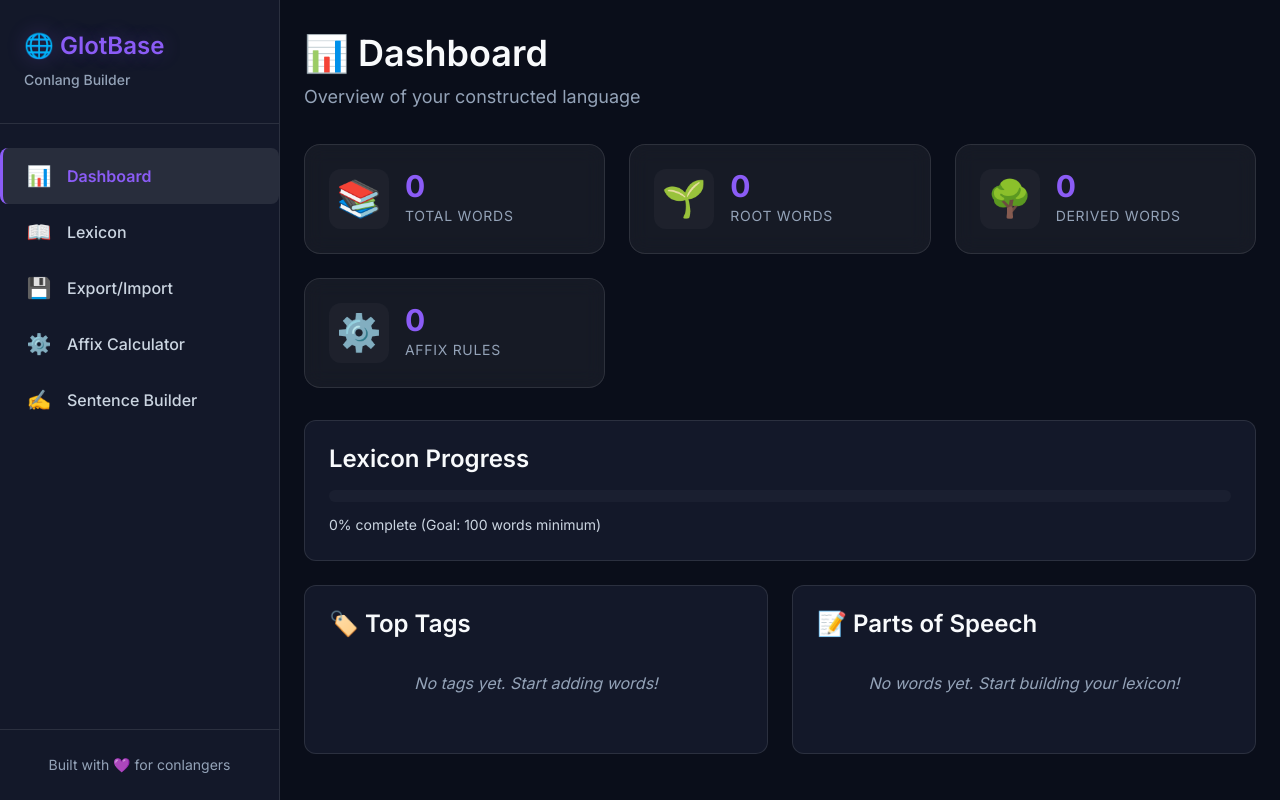
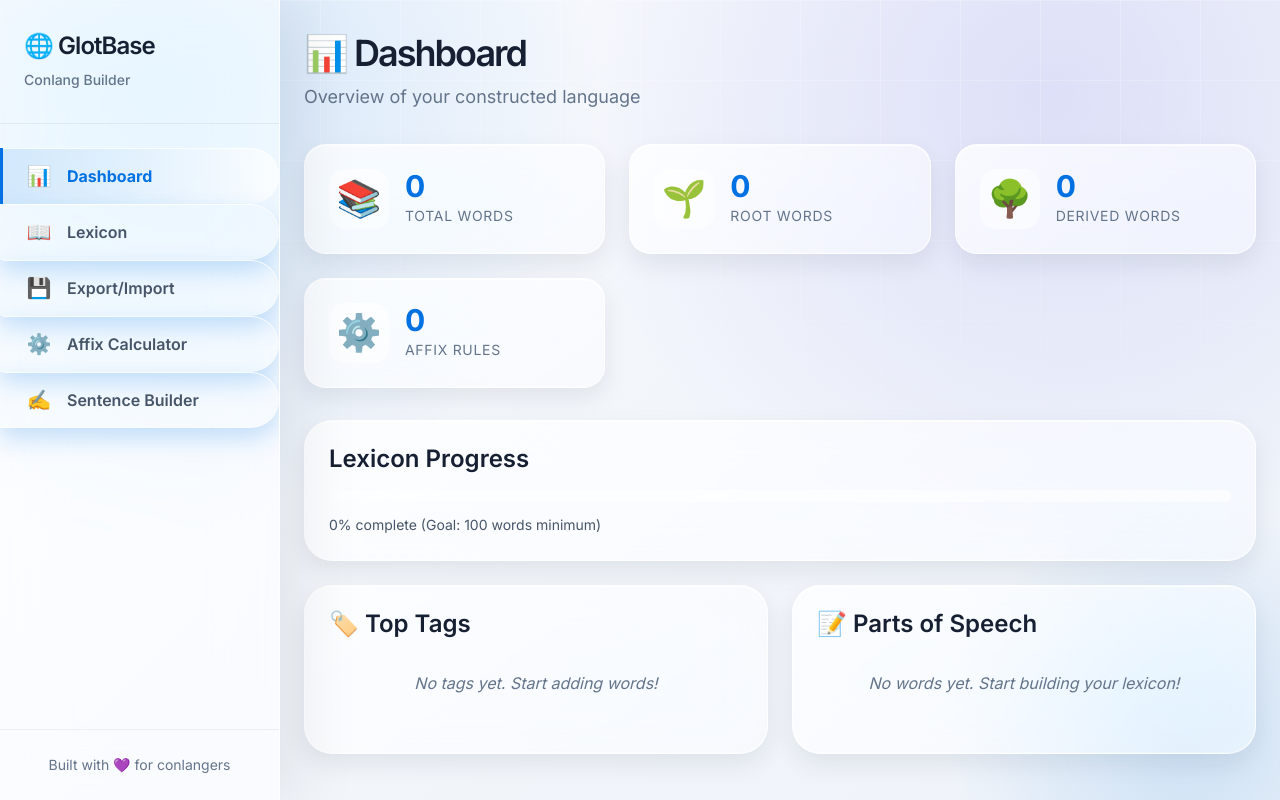
Before and after one commit to thvtzy/Glotbase, a React (Vite) app: page / in a window 1280 px wide. Built offline with nearby package versions, Linux system fonts and the light colour scheme; the HTML template or start-up script is replaced by a standard one; a web font is replaced by a local one.

Commit message:
Refresh UI with liquid glass styling

```diff
--- a/src/App.css
+++ b/src/App.css
@@ -1,12 +1,26 @@
 .app {
     display: flex;
     min-height: 100vh;
+    position: relative;
+}
+
+.app::after {
+    content: '';
+    position: fixed;
+    right: -10rem;
+    bottom: -12rem;
+    width: 32rem;
+    height: 32rem;
+    background: radial-gradient(circle, rgba(0, 113, 227, 0.14), transparent 65%);
+    pointer-events: none;
 }
 
 .sidebar {
     width: 280px;
-    background: var(--color-bg-secondary);
-    border-right: 1px solid var(--color-border);
+    background: rgba(255, 255, 255, 0.58);
+    border-right: 1px solid rgba(255, 255, 255, 0.7);
+    box-shadow: 20px 0 60px rgba(15, 23, 42, 0.08);
+    backdrop-filter: blur(30px) saturate(180%);
     display: flex;
     flex-direction: column;
     position: fixed;
@@ -18,14 +32,18 @@
 
 .logo {
     padding: var(--space-8) var(--space-6);
-    border-bottom: 1px solid var(--color-border);
+    border-bottom: 1px solid rgba(15, 23, 42, 0.06);
 }
 
 .logo h2 {
     font-size: var(--text-2xl);
     margin: 0;
+    color: var(--color-text-primary);
+    letter-spacing: -0.04em;
+}
+
+.logo h2::first-letter {
     color: var(--color-accent-primary);
-    text-shadow: 0 0 20px rgba(139, 92, 246, 0.3);
 }
 
 .tagline {
@@ -50,6 +68,7 @@
     background: transparent;
     border: none;
     border-left: 3px solid transparent;
+    border-radius: 0 var(--radius-full) var(--radius-full) 0;
     color: var(--color-text-secondary);
     font-size: var(--text-base);
     text-align: left;
@@ -58,18 +77,19 @@
 }
 
 .nav-item:hover {
-    background: var(--color-surface-hover);
+    background: rgba(255, 255, 255, 0.68);
     color: var(--color-text-primary);
-    border-left-color: var(--color-accent-primary);
+    border-left-color: rgba(0, 113, 227, 0.45);
     transform: none;
-    box-shadow: none;
+    box-shadow: inset 0 1px 0 rgba(255, 255, 255, 0.7);
 }
 
 .nav-item.active {
-    background: var(--color-surface-active);
+    background: linear-gradient(90deg, rgba(0, 113, 227, 0.12), rgba(255, 255, 255, 0.72));
     color: var(--color-accent-primary);
     border-left-color: var(--color-accent-primary);
-    font-weight: 600;
+    font-weight: 700;
+    box-shadow: inset 0 1px 0 rgba(255, 255, 255, 0.78);
 }
 
 .nav-icon {
@@ -82,7 +102,7 @@
 
 .sidebar-footer {
     padding: var(--space-6);
-    border-top: 1px solid var(--color-border);
+    border-top: 1px solid rgba(15, 23, 42, 0.06);
     text-align: center;
 }
 
@@ -95,7 +115,9 @@
 .main-content {
     flex: 1;
     margin-left: 280px;
-    background: var(--color-bg-primary);
+    background: transparent;
+    position: relative;
+    z-index: 1;
 }
 
 .coming-soon {
@@ -135,7 +157,7 @@
         width: 100%;
         position: static;
         border-right: none;
-        border-bottom: 1px solid var(--color-border);
+        border-bottom: 1px solid rgba(15, 23, 42, 0.08);
     }
 
     .main-content {
@@ -154,6 +176,7 @@
         padding: var(--space-4);
         border-left: none;
         border-bottom: 3px solid transparent;
+        border-radius: var(--radius-xl);
         text-align: center;
         font-size: var(--text-xs);
         min-width: 80px;
--- a/src/context/AffixContext.tsx
+++ b/src/context/AffixContext.tsx
@@ -1,4 +1,4 @@
-import React, { createContext, useContext, useState, useEffect, ReactNode } from 'react';
+import { createContext, useContext, useState, useEffect, type ReactNode } from 'react';
 import { AffixRule } from '../types/schema';
 import { Storage, STORAGE_KEYS } from '../utils/storage';
 
@@ -24,7 +24,7 @@ export function AffixProvider({ children }: { children: ReactNode }) {
     const addRule = (ruleData: Omit<AffixRule, 'id'>) => {
         const newRule: AffixRule = {
             ...ruleData,
-            id: `affix-${Date.now()}-${Math.random().toString(36).substr(2, 9)}`,
+            id: `affix-${Date.now()}-${Math.random().toString(36).slice(2, 11)}`,
         };
         setRules(prev => [...prev, newRule]);
     };
--- a/src/context/LexiconContext.tsx
+++ b/src/context/LexiconContext.tsx
@@ -1,4 +1,4 @@
-import React, { createContext, useContext, useState, useEffect, ReactNode } from 'react';
+import { createContext, useContext, useState, useEffect, type ReactNode } from 'react';
 import { WordEntry } from '../types/schema';
 import { Storage, STORAGE_KEYS } from '../utils/storage';
 
@@ -30,7 +30,7 @@ export function LexiconProvider({ children }: { children: ReactNode }) {
     const addWord = (wordData: Omit<WordEntry, 'id' | 'createdAt' | 'updatedAt'>) => {
         const newWord: WordEntry = {
             ...wordData,
-            id: `word-${Date.now()}-${Math.random().toString(36).substr(2, 9)}`,
+            id: `word-${Date.now()}-${Math.random().toString(36).slice(2, 11)}`,
             createdAt: new Date(),
             updatedAt: new Date(),
         };
--- a/src/index.css
+++ b/src/index.css
@@ -1,37 +1,37 @@
 :root {
-  /* Color Palette - Premium Dark Theme */
-  --color-bg-primary: #0a0e1a;
-  --color-bg-secondary: #131829;
-  --color-bg-tertiary: #1a2035;
-  --color-bg-elevated: #1f2740;
+  /* Color Palette - Apple-inspired Liquid Glass */
+  --color-bg-primary: #f5f7fb;
+  --color-bg-secondary: rgba(255, 255, 255, 0.68);
+  --color-bg-tertiary: rgba(255, 255, 255, 0.82);
+  --color-bg-elevated: rgba(255, 255, 255, 0.92);
 
-  --color-surface: rgba(255, 255, 255, 0.03);
-  --color-surface-hover: rgba(255, 255, 255, 0.06);
-  --color-surface-active: rgba(255, 255, 255, 0.09);
+  --color-surface: rgba(255, 255, 255, 0.52);
+  --color-surface-hover: rgba(255, 255, 255, 0.72);
+  --color-surface-active: rgba(255, 255, 255, 0.9);
 
-  --color-border: rgba(255, 255, 255, 0.1);
-  --color-border-focus: rgba(139, 92, 246, 0.5);
+  --color-border: rgba(15, 23, 42, 0.08);
+  --color-border-focus: rgba(0, 113, 227, 0.42);
 
   /* Accent Colors */
-  --color-accent-primary: #8b5cf6;
-  --color-accent-primary-hover: #7c3aed;
-  --color-accent-secondary: #06b6d4;
-  --color-accent-tertiary: #ec4899;
+  --color-accent-primary: #0071e3;
+  --color-accent-primary-hover: #005bb5;
+  --color-accent-secondary: #5e5ce6;
+  --color-accent-tertiary: #ff375f;
 
   /* Text Colors */
-  --color-text-primary: #f8fafc;
-  --color-text-secondary: #cbd5e1;
-  --color-text-tertiary: #94a3b8;
-  --color-text-muted: #64748b;
+  --color-text-primary: #172033;
+  --color-text-secondary: #475569;
+  --color-text-tertiary: #64748b;
+  --color-text-muted: #94a3b8;
 
   /* Semantic Colors */
-  --color-success: #10b981;
-  --color-warning: #f59e0b;
-  --color-error: #ef4444;
-  --color-info: #3b82f6;
+  --color-success: #16a34a;
+  --color-warning: #d97706;
+  --color-error: #dc2626;
+  --color-info: #0071e3;
 
   /* Typography */
-  --font-sans: 'Inter', -apple-system, BlinkMacSystemFont, 'Segoe UI', sans-serif;
+  --font-sans: 'Inter', -apple-system, BlinkMacSystemFont, 'SF Pro Display', 'Segoe UI', sans-serif;
   --font-arabic: 'Scheherazade New', 'Traditional Arabic', 'Arabic Typesetting', serif;
 
   /* Font Sizes */
@@ -57,19 +57,20 @@
   --space-16: 4rem;
 
   /* Border Radius */
-  --radius-sm: 0.375rem;
-  --radius-md: 0.5rem;
-  --radius-lg: 0.75rem;
-  --radius-xl: 1rem;
-  --radius-2xl: 1.5rem;
+  --radius-sm: 0.5rem;
+  --radius-md: 0.75rem;
+  --radius-lg: 1rem;
+  --radius-xl: 1.35rem;
+  --radius-2xl: 1.75rem;
   --radius-full: 9999px;
 
   /* Shadows */
-  --shadow-sm: 0 1px 2px 0 rgba(0, 0, 0, 0.05);
-  --shadow-md: 0 4px 6px -1px rgba(0, 0, 0, 0.1);
-  --shadow-lg: 0 10px 15px -3px rgba(0, 0, 0, 0.1);
-  --shadow-xl: 0 20px 25px -5px rgba(0, 0, 0, 0.1);
-  --shadow-glow: 0 0 20px rgba(139, 92, 246, 0.3);
+  --shadow-sm: 0 1px 2px rgba(15, 23, 42, 0.04);
+  --shadow-md: 0 10px 24px rgba(15, 23, 42, 0.08);
+  --shadow-lg: 0 18px 40px rgba(15, 23, 42, 0.1);
+  --shadow-xl: 0 28px 70px rgba(15, 23, 42, 0.13);
+  --shadow-glow: 0 24px 80px rgba(0, 113, 227, 0.18);
+  --glass-highlight: inset 0 1px 0 rgba(255, 255, 255, 0.82), inset 0 -1px 0 rgba(255, 255, 255, 0.24);
 
   /* Transitions */
   --transition-fast: 150ms ease-in-out;
@@ -100,10 +101,26 @@ html {
 
 body {
   font-family: var(--font-sans);
-  background: var(--color-bg-primary);
+  background:
+    radial-gradient(circle at 12% 10%, rgba(0, 113, 227, 0.16), transparent 28rem),
+    radial-gradient(circle at 82% 12%, rgba(94, 92, 230, 0.14), transparent 30rem),
+    linear-gradient(135deg, #fbfdff 0%, #f3f6fb 42%, #eef3f9 100%);
   color: var(--color-text-primary);
   line-height: 1.6;
   min-height: 100vh;
+  overflow-x: hidden;
+}
+
+body::before {
+  content: '';
+  position: fixed;
+  inset: 0;
+  pointer-events: none;
+  background-image:
+    linear-gradient(rgba(255, 255, 255, 0.55) 1px, transparent 1px),
+    linear-gradient(90deg, rgba(255, 255, 255, 0.55) 1px, transparent 1px);
+  background-size: 80px 80px;
+  mask-image: linear-gradient(to bottom, rgba(0, 0, 0, 0.45), transparent 70%);
 }
 
 /* RTL Support for Jawi Script */
@@ -131,8 +148,9 @@ h6 {
 }
 
 h1 {
-  font-size: var(--text-4xl);
+  font-size: clamp(2.25rem, 5vw, 4.5rem);
   margin-bottom: var(--space-6);
+  letter-spacing: -0.055em;
 }
 
 h2 {
@@ -179,20 +197,21 @@ a:hover {
 button {
   font-family: inherit;
   font-size: var(--text-base);
-  font-weight: 500;
-  border: none;
-  border-radius: var(--radius-md);
+  font-weight: 600;
+  border: 1px solid rgba(255, 255, 255, 0.42);
+  border-radius: var(--radius-full);
   padding: var(--space-3) var(--space-6);
   cursor: pointer;
   transition: all var(--transition-base);
-  background: var(--color-accent-primary);
+  background: linear-gradient(180deg, #1d9bff 0%, var(--color-accent-primary) 100%);
   color: white;
+  box-shadow: 0 10px 24px rgba(0, 113, 227, 0.22), var(--glass-highlight);
 }
 
 button:hover {
-  background: var(--color-accent-primary-hover);
+  background: linear-gradient(180deg, #3aa8ff 0%, var(--color-accent-primary-hover) 100%);
   transform: translateY(-1px);
-  box-shadow: var(--shadow-lg);
+  box-shadow: 0 16px 34px rgba(0, 113, 227, 0.28), var(--glass-highlight);
 }
 
 button:active {
@@ -206,8 +225,10 @@ button:disabled {
 }
 
 button.secondary {
-  background: var(--color-surface);
+  background: rgba(255, 255, 255, 0.6);
   color: var(--color-text-primary);
+  border-color: rgba(15, 23, 42, 0.08);
+  box-shadow: var(--shadow-sm), var(--glass-highlight);
 }
 
 button.secondary:hover {
@@ -222,21 +243,28 @@ select {
   font-size: var(--text-base);
   padding: var(--space-3) var(--space-4);
   border: 1px solid var(--color-border);
-  border-radius: var(--radius-md);
-  background: var(--color-surface);
+  border-radius: var(--radius-lg);
+  background: rgba(255, 255, 255, 0.64);
   color: var(--color-text-primary);
   transition: all var(--transition-base);
   width: 100%;
+  box-shadow: inset 0 1px 0 rgba(255, 255, 255, 0.72);
+  backdrop-filter: blur(18px) saturate(160%);
+}
+
+input::placeholder,
+textarea::placeholder {
+  color: var(--color-text-muted);
 }
 
 /* Fix select dropdown styling */
 select {
   cursor: pointer;
-  background: var(--color-bg-tertiary);
+  background: rgba(255, 255, 255, 0.74);
 }
 
 select option {
-  background: var(--color-bg-tertiary);
+  background: #ffffff;
   color: var(--color-text-primary);
   padding: var(--space-2);
 }
@@ -246,7 +274,8 @@ textarea:focus,
 select:focus {
   outline: none;
   border-color: var(--color-border-focus);
-  box-shadow: 0 0 0 3px rgba(139, 92, 246, 0.1);
+  background: rgba(255, 255, 255, 0.88);
+  box-shadow: 0 0 0 4px rgba(0, 113, 227, 0.1), var(--shadow-sm);
 }
 
 textarea {
@@ -256,24 +285,27 @@ textarea {
 
 /* Card Component */
 .card {
-  background: var(--color-bg-secondary);
-  border: 1px solid var(--color-border);
-  border-radius: var(--radius-lg);
+  background: linear-gradient(145deg, rgba(255, 255, 255, 0.76), rgba(255, 255, 255, 0.48));
+  border: 1px solid rgba(255, 255, 255, 0.68);
+  border-radius: var(--radius-2xl);
   padding: var(--space-6);
   transition: all var(--transition-base);
+  box-shadow: var(--shadow-md), var(--glass-highlight);
+  backdrop-filter: blur(28px) saturate(180%);
 }
 
 .card:hover {
-  border-color: rgba(139, 92, 246, 0.3);
+  border-color: rgba(255, 255, 255, 0.9);
   transform: translateY(-2px);
-  box-shadow: var(--shadow-xl);
+  box-shadow: var(--shadow-xl), var(--glass-highlight);
 }
 
 /* Glass Effect */
 .glass {
-  background: rgba(255, 255, 255, 0.05);
-  backdrop-filter: blur(10px);
-  border: 1px solid rgba(255, 255, 255, 0.1);
+  background: linear-gradient(145deg, rgba(255, 255, 255, 0.8), rgba(255, 255, 255, 0.44));
+  backdrop-filter: blur(30px) saturate(180%);
+  border: 1px solid rgba(255, 255, 255, 0.68);
+  box-shadow: var(--shadow-md), var(--glass-highlight);
 }
 
 /* Container */
@@ -423,8 +455,8 @@ textarea {
 .tag {
   display: inline-block;
   padding: var(--space-1) var(--space-3);
-  background: var(--color-surface);
-  border: 1px solid var(--color-border);
+  background: rgba(255, 255, 255, 0.58);
+  border: 1px solid rgba(15, 23, 42, 0.08);
   border-radius: var(--radius-full);
   font-size: var(--text-sm);
   font-weight: 500;
--- a/src/utils/storage.ts
+++ b/src/utils/storage.ts
@@ -14,10 +14,11 @@ export class Storage {
         try {
             const item = localStorage.getItem(key);
             if (!item) return defaultValue;
-            return JSON.parse(item, (key, value) => {
+            return JSON.parse(item, (_key, value) => {
                 // Revive Date objects
                 if (typeof value === 'string' && /^\d{4}-\d{2}-\d{2}T/.test(value)) {
-                    return new Date(value);
+                    const date = new Date(value);
+                    return Number.isNaN(date.getTime()) ? value : date;
                 }
                 return value;
             });
```
Also changed, not shown: src/components/Dashboard.tsx (+4 -5 lines), src/components/SmartLexicon.css (+82 -1 lines), src/components/SmartLexicon.tsx (+70 -4 lines), 2 other files (tests, documents, lock files or other folders).
